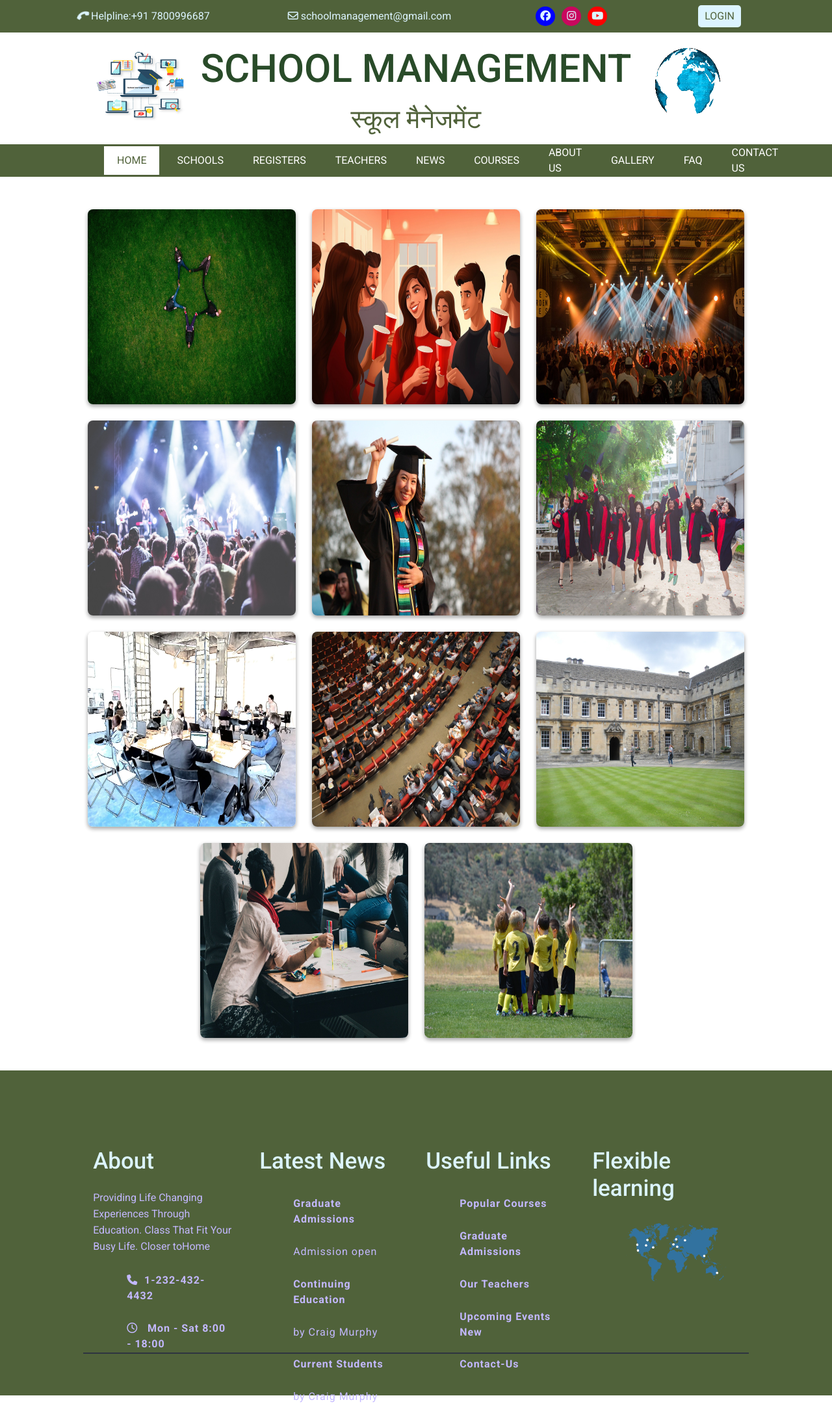
After one commit to StudentTechsima/collegemanagement, a PHP site: page /gallary.php in a window 1280 px wide. The commit adds this page. Shown: the whole page at 65% size. Run offline with PHP 8.4, Linux system fonts and the light colour scheme; some libraries are stand-ins or nearby versions.

Commit message:
gallary section add

```diff
--- a/css/home.css
+++ b/css/home.css
@@ -502,3 +502,29 @@ footer{
     background-color: #e3f1f1 !important;
     box-shadow: inset 0 calc(-1 * var(--bs-accordion-border-width)) 0 var(--bs-accordion-border-color);
 }
+/*-------------------------------------modal code --------------------------------*/
+.gallary{
+    min-height: 200px;
+    width: 100%;
+    margin: 0px;
+    padding: 50px 50px;
+    display: flex;
+    flex-wrap: wrap;
+    gap: 25px;
+    justify-content: center;
+}
+.gallary img{
+    height: 300px;
+    width: 33%;
+    box-shadow: 0 3px 6px rgba(0,0,0,0.16), 0 3px 6px rgba(0,0,0,0.23);
+    border-radius: 8px;
+    transition: 1s;
+}
+.gallary img:hover{
+transform: scale(1.1);
+}
+@media (min-width:1235px) {
+    .gallary img{
+        width: 320px !important;
+    }
+}
--- a/footer.php
+++ b/footer.php
@@ -48,13 +48,9 @@
     </footer>
 <!-- -----------------------------------------Footer Section End---------------------------------------- -->
 <script src="js/all.min.js"></script>
-    <script src="js/bootstrap.bundle.min.js"></script>
-    <script src="https://unpkg.com/aos@next/dist/aos.js"></script>
-    <script>
-    AOS.init({
-        offset: 120,
-        duration: 1000,
-    });
-    </script>
+<script src="js/js/lightbox-plus-jquery.min.js"></script>
+<script src="js/bootstrap.bundle.min.js"></script>
+<script src="js/js/lightbox.min.js"></script>
+<script src="https://unpkg.com/aos@next/dist/aos.js"></script>
 </body>
 </html>
--- /dev/null
+++ b/gallary.php
@@ -0,0 +1,24 @@
+<?php include 'header.php' ?>
+<div class="gallary">
+    <a href="images/adults-1853483_1280.jpg" data-lightbox="mygallery"><img src="images/adults-1853483_1280.jpg"
+            alt="1"></a>
+    <a href="images/ai-generated-8400312_1280.jpg" data-lightbox="mygallery"><img
+            src="images/ai-generated-8400312_1280.jpg" alt="2"></a>
+    <a href="images/audience-1853662_1280.jpg" data-lightbox="mygallery"><img src="images/audience-1853662_1280.jpg"
+            alt="3"></a>
+    <a href="images/audience-1867754_1280.jpg" data-lightbox="mygallery"><img src="images/audience-1867754_1280.jpg"
+            alt="5"></a>
+    <a href="images/graduation-4502796_1280.jpg" data-lightbox="mygallery"><img src="images/graduation-4502796_1280.jpg"
+            alt="4"></a>
+    <a href="images/friend-2727307_1280.jpg" data-lightbox="mygallery"><img src="images/friend-2727307_1280.jpg"
+            alt="6"></a>
+    <a href="images/man-162951_1280.webp" data-lightbox="mygallery"><img src="images/man-162951_1280.webp" alt="7"></a>
+    <a href="images/international-conference-1597531_1280.jpg" data-lightbox="mygallary"><img
+            src="images/international-conference-1597531_1280.jpg" alt="8"></a>
+    <a href="images/oxford-college-112840_1280.jpg" data-lightbox="mygallery"><img
+            src="images/oxford-college-112840_1280.jpg" alt="9"></a>
+    <a href="images/people-2557396_1280.jpg" data-lightbox="mygallery"><img src="images/people-2557396_1280.jpg"
+            alt="10"></a>
+    <a href="images/team-2444978_1280.jpg" data-lightbox="mygallery"><img src="images/team-2444978_1280.jpg" alt="11"></a>
+</div>
+<?php include 'footer.php' ?>
--- a/header.php
+++ b/header.php
@@ -5,11 +5,10 @@
     <meta name="viewport" content="width=device-width, initial-scale=1.0">
     <title>School Management</title>
     <link rel="icon" href="images/managment-software-2048x2048.png">
-    <link rel="stylesheet" href="css/userStyle.css">
     <link rel="stylesheet" href="css/all.css">
     <link rel="stylesheet" href="css/all.min.css">
+    <link rel="stylesheet" href="css/lightbox.min.css">
     <link rel="stylesheet" href="css/bootstrap.min.css">
-    <link rel="stylesheet" href="css/contact.css">
     <link rel="stylesheet" href="css/home.css">
     <link rel="stylesheet" href="https://unpkg.com/aos@next/dist/aos.css" />
 </head>
```
